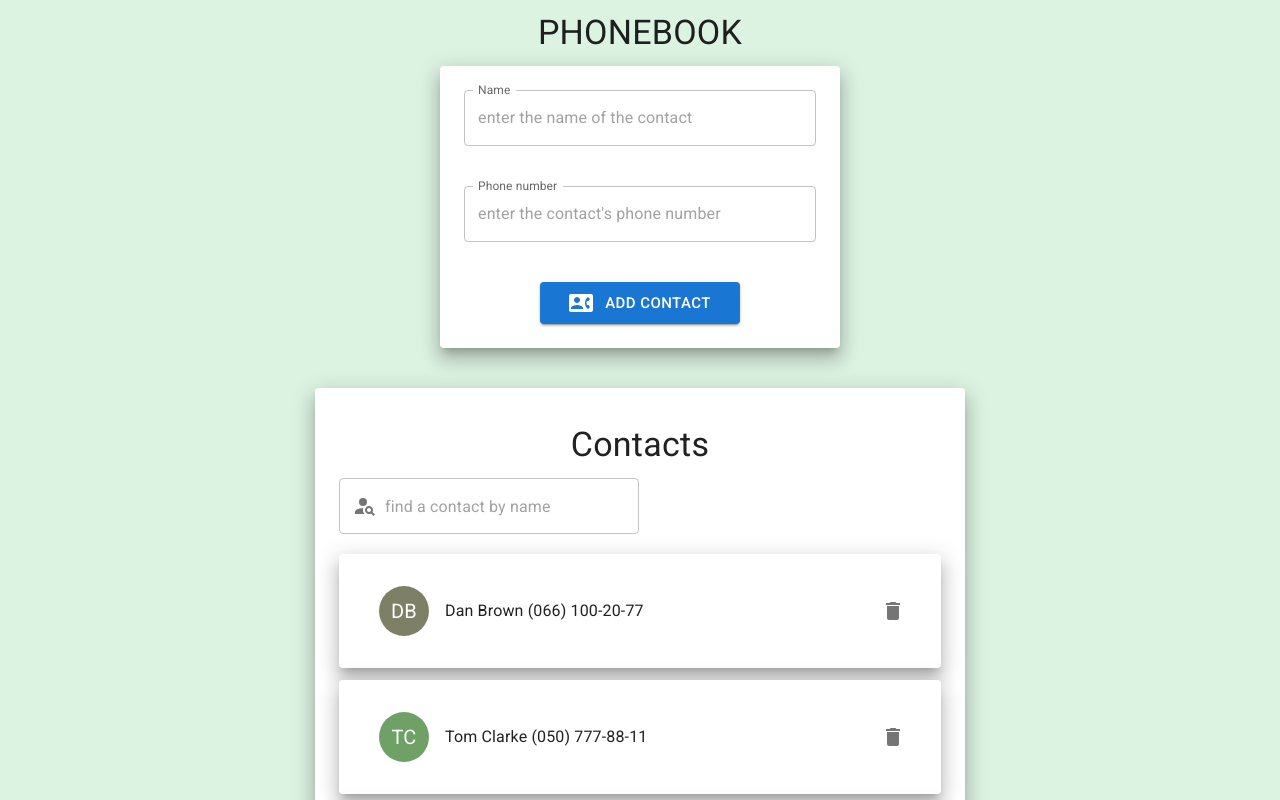
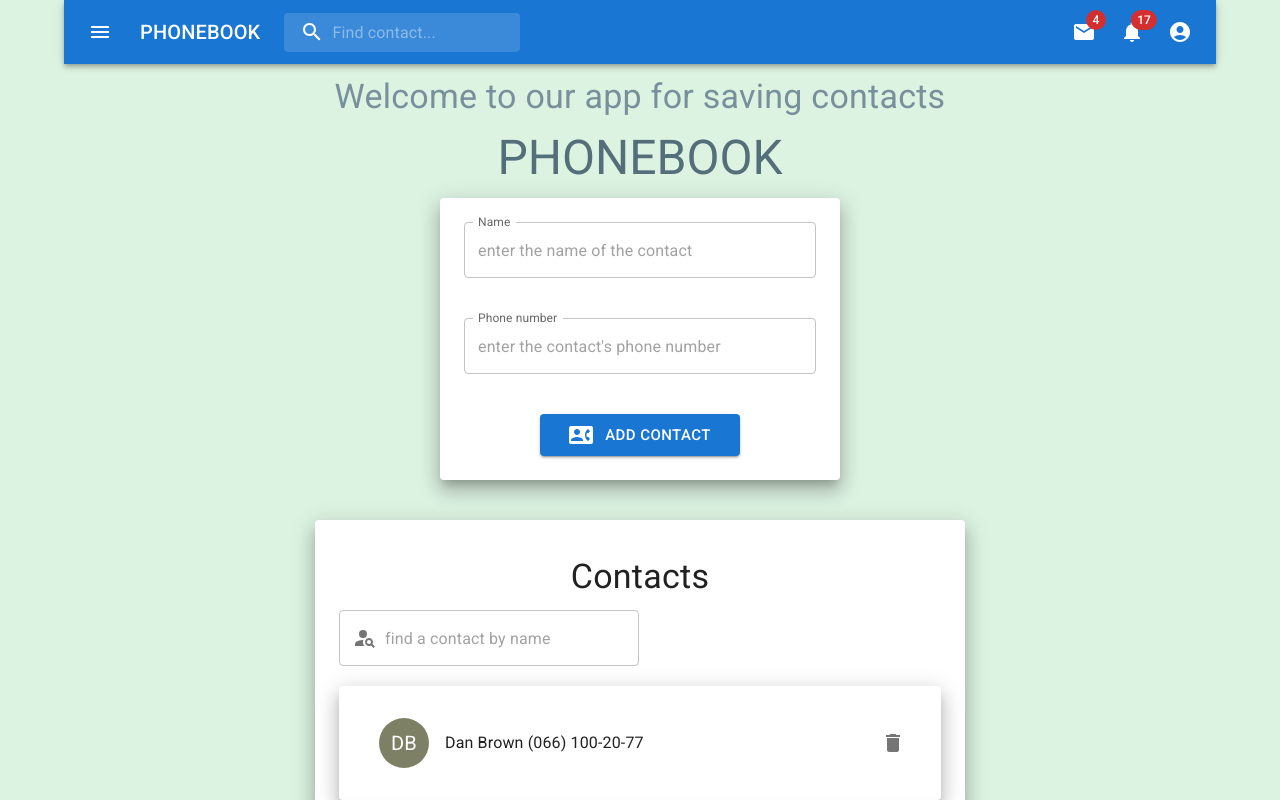
Before and after one commit to Yevhenii2022/goit-react-hw-07-phonebook, a React (Create React App) app: page / in a window 1280 px wide. Shown: the top 800 px of the page. Built offline with nearby package versions, Linux system fonts and the light colour scheme.

Commit message:
add appBar

```diff
--- a/src/components/App.jsx
+++ b/src/components/App.jsx
@@ -2,13 +2,13 @@ import React, { useState, useEffect } from 'react';
 import { Box, Container, Paper, CssBaseline, Typography } from '@mui/material';
 import { nanoid } from 'nanoid';
 import { ToastContainer } from 'react-toastify';
-import { AddContactForm, Contacts, Filter } from './';
 import {
   showInfoMessage,
   showSuccessMessage,
   showErrorMessage,
 } from '../utils/notifications';
 import phonebook from '../data/phonebook.json';
+import { AddContactForm, Contacts, Filter, MyAppBar } from './';
 
 const getInitialСontacts = () => {
   const savedContacts = localStorage.getItem('contacts');
@@ -71,9 +71,13 @@ export const App = () => {
   };
 
   return (
-    <Container maxWidth="md">
+    <Container maxWidth="lg">
       <CssBaseline />
-      <Typography variant="h4" sx={{ my: 1.5 }} align="center">
+      <MyAppBar></MyAppBar>
+      <Typography variant="h4" sx={{ my: 1.5 }} align="center" color="#78909c">
+        Welcome to our app for saving contacts
+      </Typography>
+      <Typography variant="h3" sx={{ my: 1.5 }} align="center" color="#546e7a">
         PHONEBOOK
       </Typography>
       <Box
--- /dev/null
+++ b/src/components/AppBar/AppBar.jsx
@@ -0,0 +1,237 @@
+import * as React from 'react';
+import { styled, alpha } from '@mui/material/styles';
+import AppBar from '@mui/material/AppBar';
+import Box from '@mui/material/Box';
+import Toolbar from '@mui/material/Toolbar';
+import IconButton from '@mui/material/IconButton';
+import Typography from '@mui/material/Typography';
+import InputBase from '@mui/material/InputBase';
+import Badge from '@mui/material/Badge';
+import MenuItem from '@mui/material/MenuItem';
+import Menu from '@mui/material/Menu';
+import MenuIcon from '@mui/icons-material/Menu';
+import SearchIcon from '@mui/icons-material/Search';
+import AccountCircle from '@mui/icons-material/AccountCircle';
+import MailIcon from '@mui/icons-material/Mail';
+import NotificationsIcon from '@mui/icons-material/Notifications';
+import MoreIcon from '@mui/icons-material/MoreVert';
+
+const Search = styled('div')(({ theme }) => ({
+  position: 'relative',
+  borderRadius: theme.shape.borderRadius,
+  backgroundColor: alpha(theme.palette.common.white, 0.15),
+  '&:hover': {
+    backgroundColor: alpha(theme.palette.common.white, 0.25),
+  },
+  marginRight: theme.spacing(2),
+  marginLeft: 0,
+  width: '100%',
+  [theme.breakpoints.up('sm')]: {
+    marginLeft: theme.spacing(3),
+    width: 'auto',
+  },
+}));
+
+const SearchIconWrapper = styled('div')(({ theme }) => ({
+  padding: theme.spacing(0, 2),
+  height: '100%',
+  position: 'absolute',
+  pointerEvents: 'none',
+  display: 'flex',
+  alignItems: 'center',
+  justifyContent: 'center',
+}));
+
+const StyledInputBase = styled(InputBase)(({ theme }) => ({
+  color: 'inherit',
+  '& .MuiInputBase-input': {
+    padding: theme.spacing(1, 1, 1, 0),
+    // vertical padding + font size from searchIcon
+    paddingLeft: `calc(1em + ${theme.spacing(4)})`,
+    transition: theme.transitions.create('width'),
+    width: '100%',
+    [theme.breakpoints.up('md')]: {
+      width: '20ch',
+    },
+  },
+}));
+
+export const MyAppBar = () => {
+  const [anchorEl, setAnchorEl] = React.useState(null);
+  const [mobileMoreAnchorEl, setMobileMoreAnchorEl] = React.useState(null);
+
+  const isMenuOpen = Boolean(anchorEl);
+  const isMobileMenuOpen = Boolean(mobileMoreAnchorEl);
+
+  const handleProfileMenuOpen = event => {
+    setAnchorEl(event.currentTarget);
+  };
+
+  const handleMobileMenuClose = () => {
+    setMobileMoreAnchorEl(null);
+  };
+
+  const handleMenuClose = () => {
+    setAnchorEl(null);
+    handleMobileMenuClose();
+  };
+
+  const handleMobileMenuOpen = event => {
+    setMobileMoreAnchorEl(event.currentTarget);
+  };
+
+  const menuId = 'primary-search-account-menu';
+  const renderMenu = (
+    <Menu
+      anchorEl={anchorEl}
+      anchorOrigin={{
+        vertical: 'top',
+        horizontal: 'right',
+      }}
+      id={menuId}
+      keepMounted
+      transformOrigin={{
+        vertical: 'top',
+        horizontal: 'right',
+      }}
+      open={isMenuOpen}
+      onClose={handleMenuClose}
+    >
+      <MenuItem onClick={handleMenuClose}>Profile</MenuItem>
+      <MenuItem onClick={handleMenuClose}>My account</MenuItem>
+    </Menu>
+  );
+
+  const mobileMenuId = 'primary-search-account-menu-mobile';
+  const renderMobileMenu = (
+    <Menu
+      anchorEl={mobileMoreAnchorEl}
+      anchorOrigin={{
+        vertical: 'top',
+        horizontal: 'right',
+      }}
+      id={mobileMenuId}
+      keepMounted
+      transformOrigin={{
+        vertical: 'top',
+        horizontal: 'right',
+      }}
+      open={isMobileMenuOpen}
+      onClose={handleMobileMenuClose}
+    >
+      <MenuItem>
+        <IconButton size="large" aria-label="show 4 new mails" color="inherit">
+          <Badge badgeContent={4} color="error">
+            <MailIcon />
+          </Badge>
+        </IconButton>
+        <p>Messages</p>
+      </MenuItem>
+      <MenuItem>
+        <IconButton
+          size="large"
+          aria-label="show 17 new notifications"
+          color="inherit"
+        >
+          <Badge badgeContent={17} color="error">
+            <NotificationsIcon />
+          </Badge>
+        </IconButton>
+        <p>Notifications</p>
+      </MenuItem>
+      <MenuItem onClick={handleProfileMenuOpen}>
+        <IconButton
+          size="large"
+          aria-label="account of current user"
+          aria-controls="primary-search-account-menu"
+          aria-haspopup="true"
+          color="inherit"
+        >
+          <AccountCircle />
+        </IconButton>
+        <p>Profile</p>
+      </MenuItem>
+    </Menu>
+  );
+
+  return (
+    <Box sx={{ flexGrow: 1 }}>
+      <AppBar position="static">
+        <Toolbar>
+          <IconButton
+            size="large"
+            edge="start"
+            color="inherit"
+            aria-label="open drawer"
+            sx={{ mr: 2 }}
+          >
+            <MenuIcon />
+          </IconButton>
+          <Typography
+            variant="h6"
+            noWrap
+            component="div"
+            sx={{ display: { xs: 'none', sm: 'block' } }}
+          >
+            PHONEBOOK
+          </Typography>
+          <Search>
+            <SearchIconWrapper>
+              <SearchIcon />
+            </SearchIconWrapper>
+            <StyledInputBase
+              placeholder="Find contact..."
+              inputProps={{ 'aria-label': 'search' }}
+            />
+          </Search>
+          <Box sx={{ flexGrow: 1 }} />
+          <Box sx={{ display: { xs: 'none', md: 'flex' } }}>
+            <IconButton
+              size="large"
+              aria-label="show 4 new mails"
+              color="inherit"
+            >
+              <Badge badgeContent={4} color="error">
+                <MailIcon />
+              </Badge>
+            </IconButton>
+            <IconButton
+              size="large"
+              aria-label="show 17 new notifications"
+              color="inherit"
+            >
+              <Badge badgeContent={17} color="error">
+                <NotificationsIcon />
+              </Badge>
+            </IconButton>
+            <IconButton
+              size="large"
+              edge="end"
+              aria-label="account of current user"
+              aria-controls={menuId}
+              aria-haspopup="true"
+              onClick={handleProfileMenuOpen}
+              color="inherit"
+            >
+              <AccountCircle />
+            </IconButton>
+          </Box>
+          <Box sx={{ display: { xs: 'flex', md: 'none' } }}>
+            <IconButton
+              size="large"
+              aria-label="show more"
+              aria-controls={mobileMenuId}
+              aria-haspopup="true"
+              onClick={handleMobileMenuOpen}
+              color="inherit"
+            >
+              <MoreIcon />
+            </IconButton>
+          </Box>
+        </Toolbar>
+      </AppBar>
+      {renderMobileMenu}
+      {renderMenu}
+    </Box>
+  );
+};
--- a/src/components/index.js
+++ b/src/components/index.js
@@ -1,3 +1,4 @@
 export { AddContactForm } from './AddContactForm/AddContactForm';
 export { Contacts } from './Contacts/Contacts';
 export { Filter } from './Filter/Filter';
+export { MyAppBar } from './AppBar/AppBar';
```
